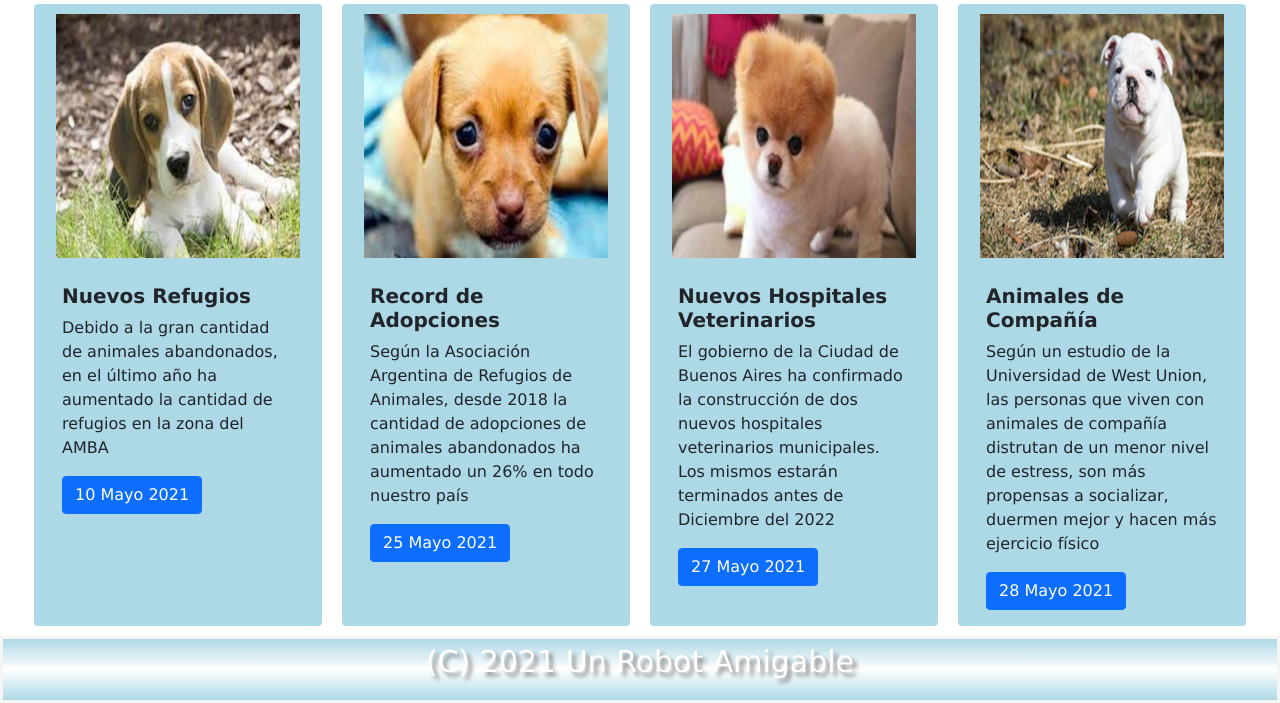
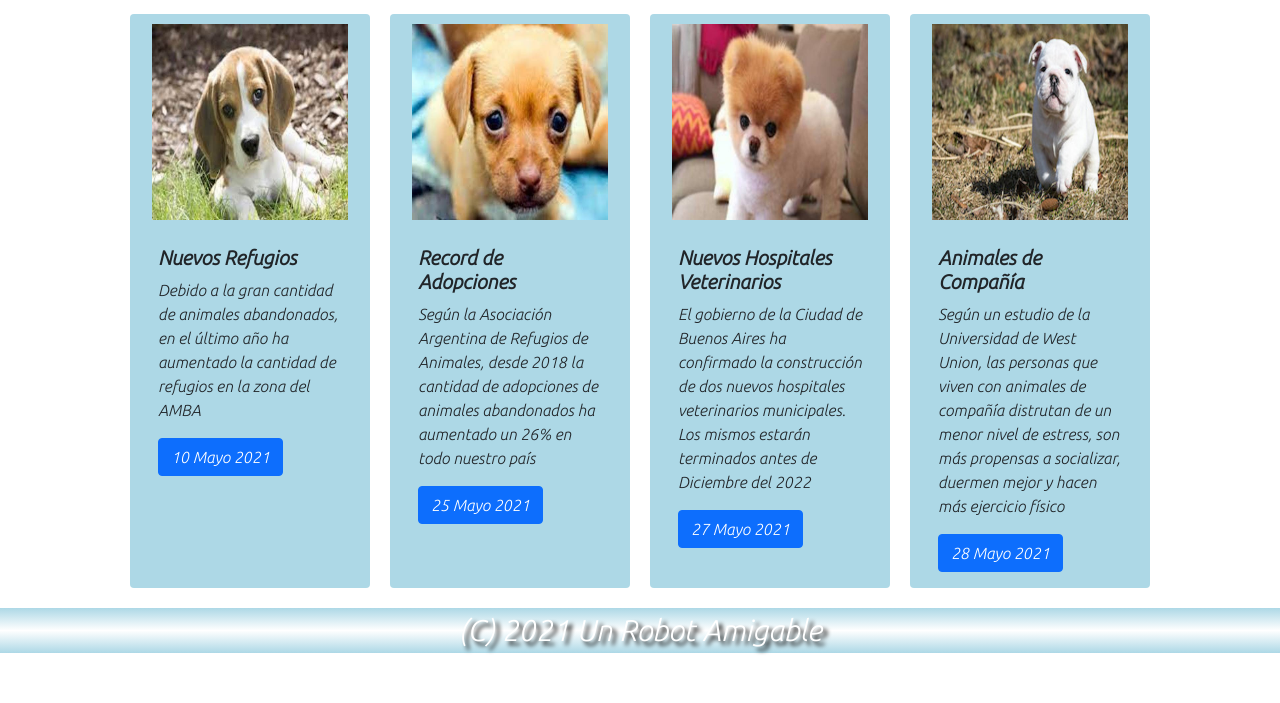
Before and after one commit to martinjavier/SASS, a website: page index.html in a window 1280 px wide. Shown: the part 152-855 px from the top of the page. After the commit the page ends 821 px from the top, so only its background shows below. Drawn offline with nearby package versions, Linux system fonts and the light colour scheme.

Commit message:
Se solucionó los problemas de overflow

```diff
--- a/index.html
+++ b/index.html
@@ -23,9 +23,9 @@
             <li><a class="opcion-5" href="pages/contacto.html">CONTACTO</a></li>
         </ul>
     </nav>
-    <main>
+    <main class="mainInicio">
         <div class="row" style="justify-content: center;">
-            <div class="card" style="background-color: lightblue ; width: 18rem; border: 0px; margin: 10px;">
+            <div class="card" style="background-color: lightblue ; width: 15rem; border: 0px; margin: 10px;">
                 <img src="img/perrito1.jpg" class="card-img-top" style="padding: 10px;" alt="Nuevos Refugios">
                 <div class="card-body">
                     <h5 class="card-title"><b>Nuevos Refugios</b></h5>
@@ -33,7 +33,7 @@
                     <a href="#" class="btn btn-primary">10 Mayo 2021</a>
                 </div>
             </div>
-            <div class="card" style="background-color: lightblue ; width: 18rem; border: 0px; margin: 10px;">
+            <div class="card" style="background-color: lightblue ; width: 15rem; border: 0px; margin: 10px;">
                 <img src="img/perrito2.jpg" class="card-img-top" style="padding: 10px;" alt="Record de Adopciones">
                 <div class="card-body">
                     <h5 class="card-title"><b>Record de Adopciones</b></h5>
@@ -41,7 +41,7 @@
                     <a href="#" class="btn btn-primary">25 Mayo 2021</a>
                 </div>
             </div>
-            <div class="card" style="background-color: lightblue ; width: 18rem; border: 0px; margin: 10px;">
+            <div class="card" style="background-color: lightblue ; width: 15rem; border: 0px; margin: 10px;">
                 <img src="img/perrito3.jpg" class="card-img-top" style="padding: 10px;" alt="Nuevos Hospitales Veterinarios">
                 <div class="card-body">
                     <h5 class="card-title"><b>Nuevos Hospitales Veterinarios</b></h5>
@@ -49,7 +49,7 @@
                     <a href="#" class="btn btn-primary">27 Mayo 2021</a>
                 </div>
             </div>
-            <div class="card" style="background-color: lightblue ; width: 18rem; border: 0px; margin: 10px;">
+            <div class="card" style="background-color: lightblue ; width: 15rem; border: 0px; margin: 10px;">
                 <img src="img/perrito4.jpg" class="card-img-top" style="padding: 10px;" alt="Animales de Compañía">
                 <div class="card-body">
                     <h5 class="card-title"><b>Animales de Compañía</b></h5>
--- a/scss/prueba.scss
+++ b/scss/prueba.scss
@@ -4,22 +4,30 @@
     margin: 0px;
     padding: 0px;
     border: 0px;
-    font-family: Verdana, Geneva, Tahoma, sans-serif
+    font-family: Ubuntu, Geneva, Tahoma, sans-serif
 }
 
 /* MAIN CSS */
 
-main{
-    justify-content: center;
-    align-content: center;
-    margin: 0px;
+.mainInicio{
+    margin: 10px;
     padding: 0px;
     border: 0px;
+    display: grid;
+    grid-template-columns: 100%;
+    grid-template-rows: auto ;
+    grid-template-areas: "misNoticias";
+    justify-items: center;
+}
+
+.row{
+    grid-area: misNoticias;
     width: 100%;
 }
 
+/* FOTOS */
+
 .mainFotos{
-    width: 100%;
     margin: 10px;
     border: 0px;
     padding: 0px;
@@ -114,20 +122,21 @@ body{
 
 /* FOOTER */
 
+body{
     footer{
-    background-image: linear-gradient(lightblue, white, lightblue);
+        background-image: linear-gradient(lightBlue, white, lightBlue);
         text-align: center;
         list-style-type: none;
-    border: 3px solid whitesmoke;
-}
-
-.footerName{
-    padding-top: 2px;
+        width: 100%;
+            p{
+                padding-top: 0px;
                 color: $colorFooter;
-    font-size: 20px;
+                font-size: 30px;
                 text-align: center;
                 font-style: normal;
-    text-shadow: 4px 4px 4px gray;
+                text-shadow: 4px 4px 4px black;
+            }
+    }
 }
 
 /* FORMULARIO DE CONTACTO */
@@ -236,14 +245,12 @@ nav ul li{
         }
     }
 
+    body{
         footer{
-        font-size: 15px;
-        border: 1px solid whitesmoke;
+            p{
+                font-size: 20px;
             }
-
-    .footerName{
-        font-size: 20px;
-        text-shadow: 2px 2px 2px black;
+        }
     }
 
     .contenedorFormulario{
@@ -332,8 +339,6 @@ nav ul li{
 
     }
 
-    /* Footer */
-
     .picture{
         width: 40%;
     }
@@ -341,7 +346,6 @@ nav ul li{
     /* Fotografías */
 
     .mainFotos{
-        width: 100%;
         margin: 10px;
         border: 0px;
         padding: 0px;
@@ -372,15 +376,12 @@ nav ul li{
         }
     }
 
+    body{
         footer{
-        font-size: 15px;
-        border: 1px solid whitesmoke;
+            p{
+                font-size: 20px;
             }
-
-    .footerName{
-        padding-top: 0px;
-        font-size: 20px;
-        text-shadow: 2px 2px 2px black;
+        }
     }
 
     .contenedorFormulario{
@@ -458,7 +459,6 @@ nav ul li{
     /* Fotografías */
 
     .mainFotos{
-        width: 100%;
         margin: 10px;
         border: 0px;
         padding: 0px;
@@ -540,20 +540,12 @@ nav ul li{
 
     /* FOOTER */
 
+    body{
         footer{
-        background-image: linear-gradient(lightblue, white, lightblue);
+            p{
                 font-size: 30px;
-        text-align: center;
-        list-style-type: none;
-        border: 3px solid whitesmoke;
             }
-
-    .footerName{
-        color: $colorFooter;
-        font-size: 30px;
-        text-align: center;
-        font-style: normal;
-        text-shadow: 4px 4px 4px gray;
+        }
     }
 
     div iframe{
@@ -565,7 +557,6 @@ nav ul li{
     /* FOTOS */
 
     .mainFotos{
-        width: 100%;
         margin: 10px;
         border: 0px;
         padding: 0px;
@@ -704,20 +695,12 @@ nav ul li{
 
     /* FOOTER */
 
+    body{
         footer{
-        background-image: linear-gradient(lightblue, white, lightblue);
+            p{
                 font-size: 30px;
-        text-align: center;
-        list-style-type: none;
-        border: 3px solid whitesmoke;
             }
-
-    .footerName{
-        color: $colorFooter;
-        font-size: 30px;
-        text-align: center;
-        font-style: normal;
-        text-shadow: 4px 4px 4px gray;
+        }
     }
 
     div iframe{
@@ -729,7 +712,6 @@ nav ul li{
     /* FOTOS */
 
     .mainFotos{
-        width: 100%;
         margin: 10px;
         border: 0px;
         padding: 0px;
@@ -869,26 +851,17 @@ nav ul li{
 
     /* FOOTER */
 
+    body{
         footer{
-        background-image: linear-gradient(lightblue, white, lightblue);
+            p{
                 font-size: 30px;
-        text-align: center;
-        list-style-type: none;
-        border: 3px solid whitesmoke;
             }
-
-    .footerName{
-        color: $colorFooter;
-        font-size: 30px;
-        text-align: center;
-        font-style: normal;
-        text-shadow: 4px 4px 4px gray;
+        }
     }
 
     /* FOTOS */
 
     .mainFotos{
-        width: 100%;
         margin: 10px;
         border: 0px;
         padding: 0px;
```
Also changed, not shown: css/pruebacss.css. Lines whose indentation alone changed are shown as unchanged.
